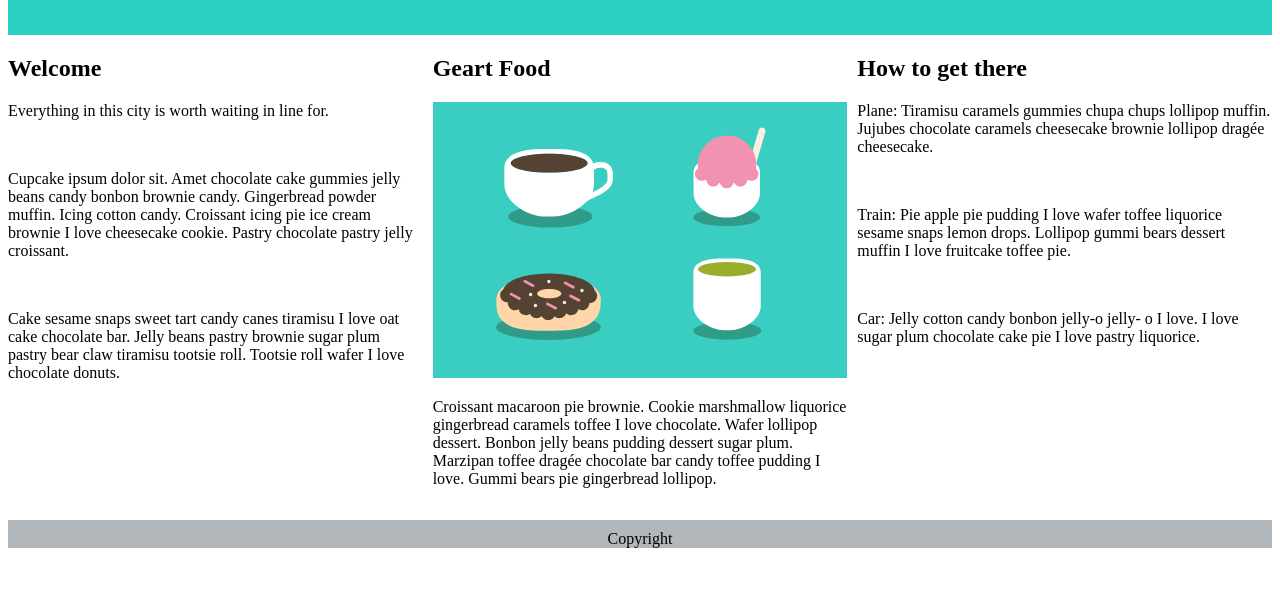
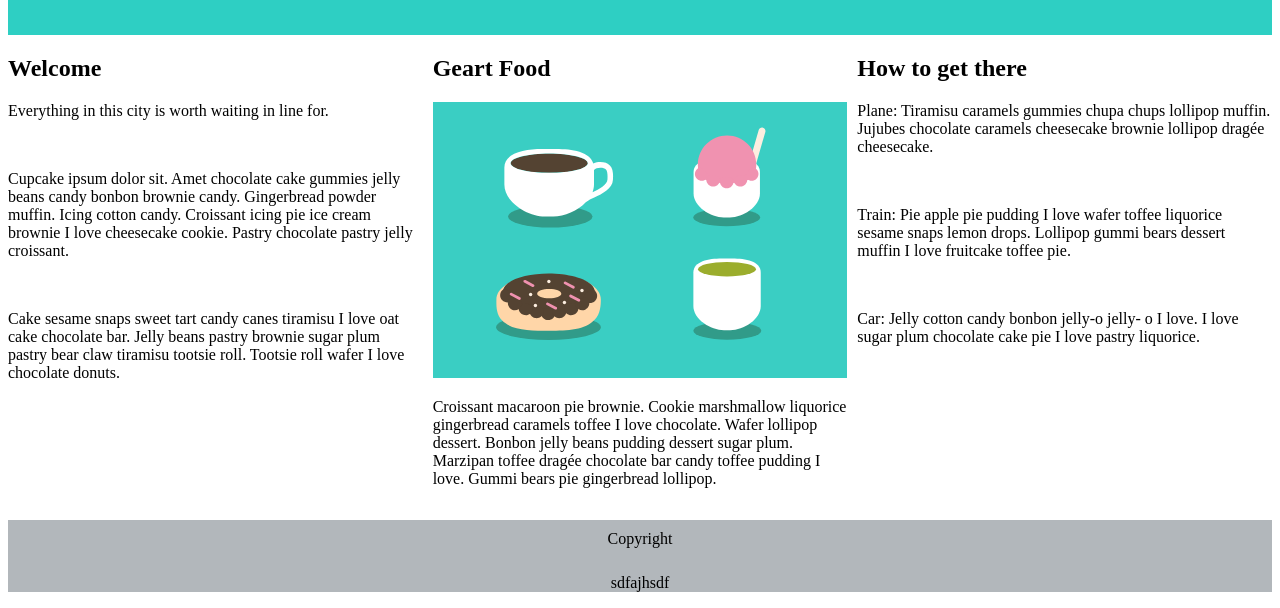
Before and after one commit to motharak/assingment-2, a plain HTML site: page index.html in a window 1280 px wide. Shown: the part 478-1086 px from the top of the page. Before the commit the page ends 1042 px from the top, so only its background shows below. Drawn offline with Linux system fonts and the light colour scheme.

```diff
--- a/index.html
+++ b/index.html
@@ -51,6 +51,7 @@
     </div>
     <div class="footer">
         <p>Copyright</p>
+        <p>sdfajhsdf</p>
     </div>
 </body>
 </html>
```
